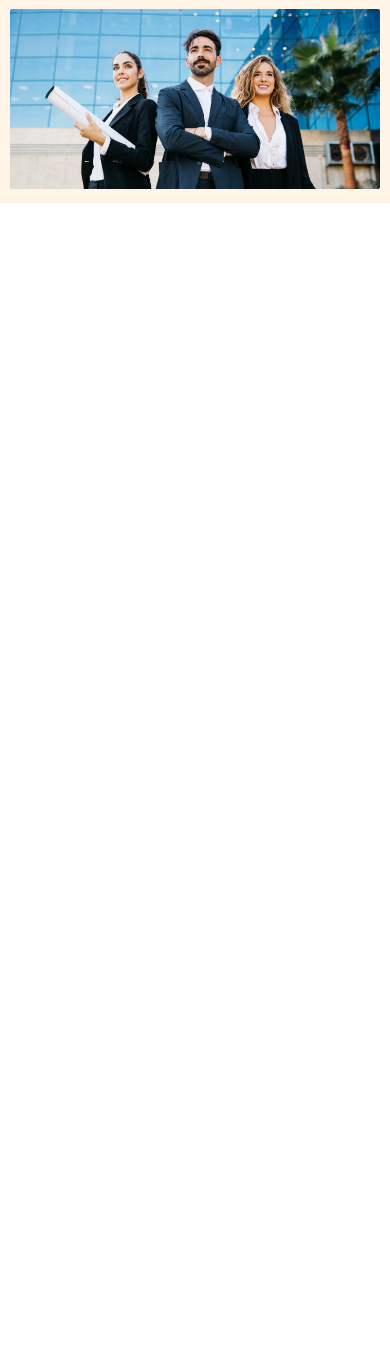
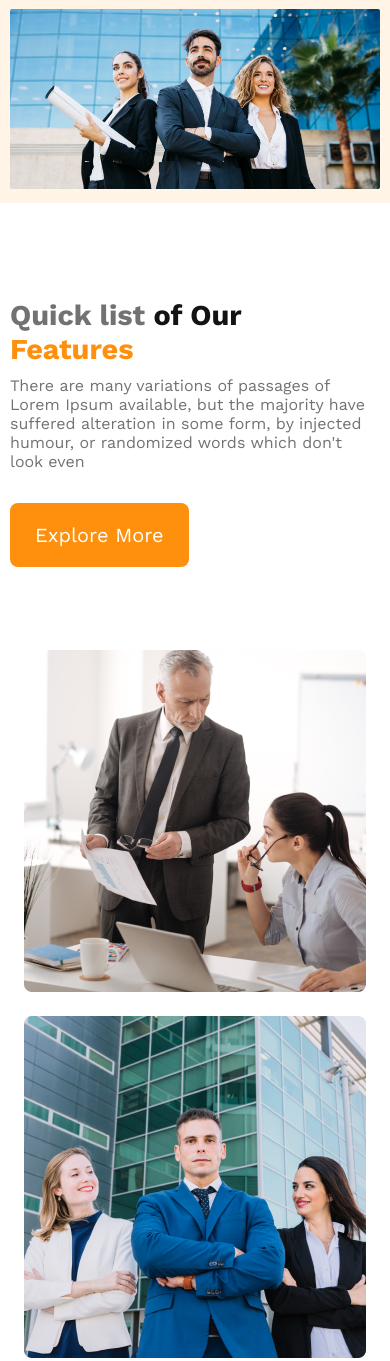
Before and after one commit to Md-Shakhawat-Hosen/architects, a plain HTML site: page index.html in a window 390 px wide. Shown: the part 544-1905 px from the top of the page. Before the commit the page ends 844 px from the top, so only its background shows below. Drawn offline with nearby package versions, Linux system fonts and the light colour scheme.

Commit message:
added quick list section part of the main and also use media query for two devices that i mention first

```diff
--- a/index.html
+++ b/index.html
@@ -40,5 +40,23 @@
       <!-- Header banner section end -->
     </header>
     <!-- Header section start end -->
+
+    <!-- Main section start from here -->
+    <main>
+        <div class="quick-list-container">
+            <div class="quick-list-images">
+               <img src="./images/team1.png" alt="">
+               <img src="./images/team2.png" alt="">
+               <img src="./images/team3.png" alt="">
+               <img src="./images/team4.png" alt="">
+            </div>
+            <div class="quick-list-content">
+                <h2><span class="quick-style_1">Quick list</span> of Our<br><span class="quick-style_2">Features</span></h2>
+                <p class="primary-text">There are many variations of passages of Lorem Ipsum available, but the majority have suffered alteration in some form, by injected humour, or randomized words which don't look even</p>
+                <button class="btn-primary">Explore More</button>
+            </div>
+        </div>
+    </main>
+    <!-- Main section end here -->
   </body>
 </html>
--- a/style.css
+++ b/style.css
@@ -11,6 +11,10 @@
     margin: 0;
     padding: 0;
     font-family: 'Work Sans', sans-serif;
+}
+main{
+    max-width: 1440px;
+    margin: 0 auto;
 }
 
 .primary-text{
@@ -83,6 +87,44 @@ nav h3{
 }
 /* banner section end */
 
+
+/* Main section start from here */
+
+/* Quick list section start */
+ .quick-list-container{
+    display: flex;
+    justify-content: space-around;
+    align-items: center;
+    margin-top: 85px;
+    gap: 73px;
+ }
+ .quick-list-images{
+    display: grid;
+    grid-template-columns: repeat(2,1fr);
+    gap: 24px;
+ }
+ .quick-list-content{
+    padding: 10px;
+ }
+ .quick-list-content h2{
+    color:#131313;
+    font-weight: 700px;
+    font-size: 2.8rem;
+ }
+ .quick-style_1{
+    color: #727272;
+    font-weight: 500px;
+ }
+ .quick-style_2{
+    color: #FF900E;
+ }
+/* Quick list section end */
+
+
+/* Main section end here */
+
+
+
 /* Media query section start for small devices */
 @media screen and (max-width:576px) {
     header{
@@ -100,9 +142,27 @@ nav h3{
 .banner .banner-title{
     font-size: 2rem;
 }
-.banner-container img{
+.banner-img img{
     width: 100%;
 }
+.quick-list-container{
+    flex-direction: column-reverse;
+}
+.quick-list-images{
+    grid-template-columns: 1fr;
+}
+/* .quick-list-container .quick-list-images img{
+    width: 200px;
+} */
+.quick-list-content h2{
+    font-size: 1.8rem;
+}
+.quick-list-images img{
+    width: 100%;
+}
+
+
+
 
 }
 /* Media query section end for small devices */
@@ -119,6 +179,10 @@ nav h3{
     .banner-container img{
     width: 100%;
 }
+.quick-list-container{
+    flex-direction: column-reverse;
+}
+
 }
 
 /* Media query section start for medium devices */
```
